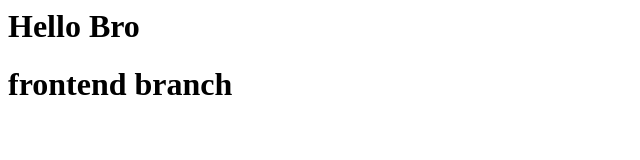
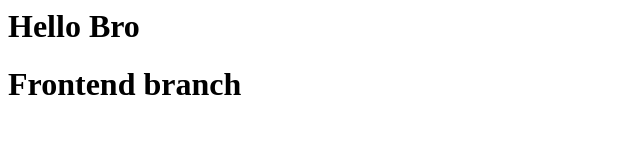
Before and after one commit to MahrAbrarThind/localRepo, a plain HTML site: page index.html in a window 1280 px wide. Shown: the whole page, without its empty margins (0-640 px from the left). Drawn offline with Linux system fonts and the light colour scheme.

Commit message:
added something in h1 here

```diff
--- a/index.html
+++ b/index.html
@@ -1,5 +1,5 @@
 <h1>Hello Bro</h1>
-<h1>frontend branch</h1>
+<h1>Frontend branch</h1>
 
 <!-- others are added in main branch -->
 
```
